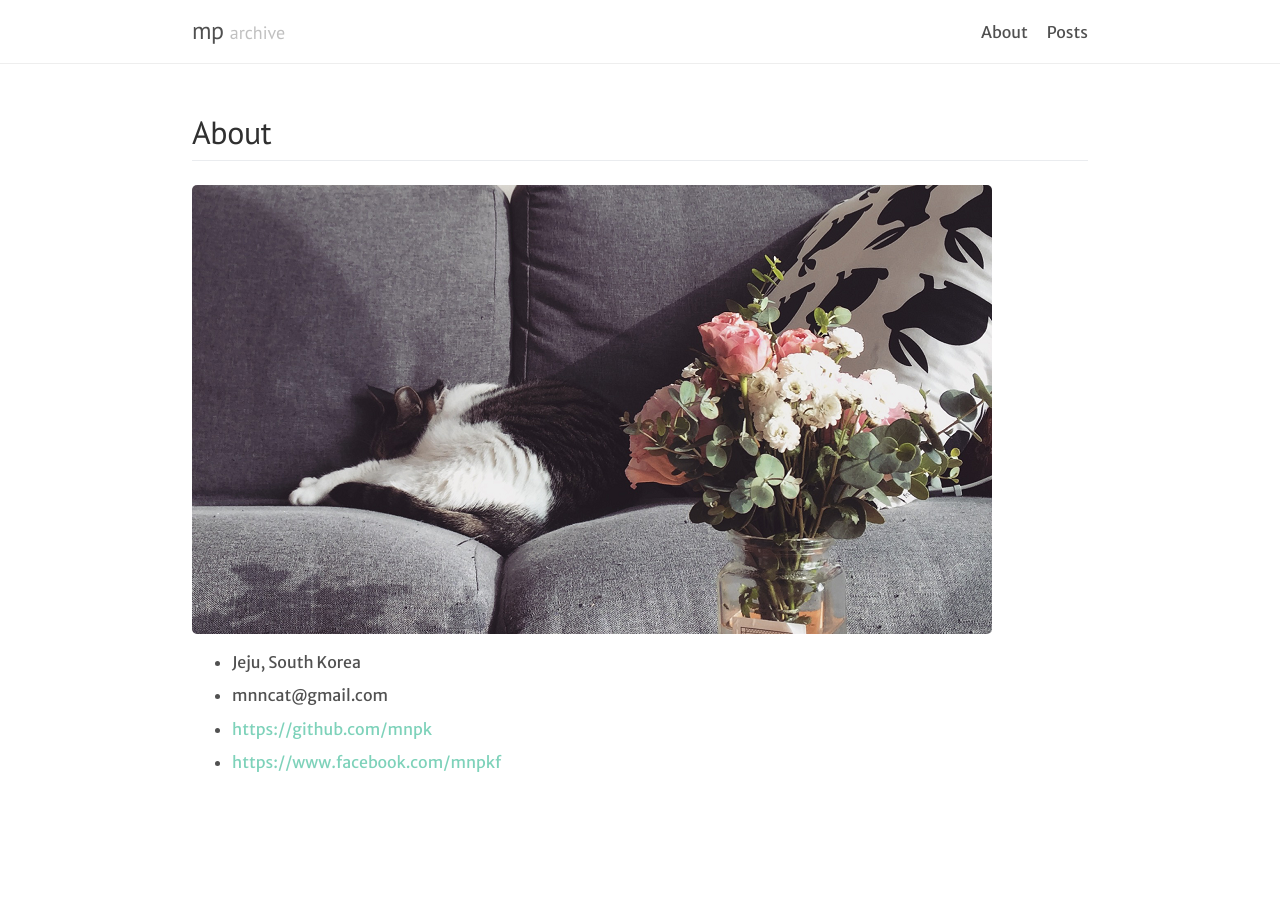
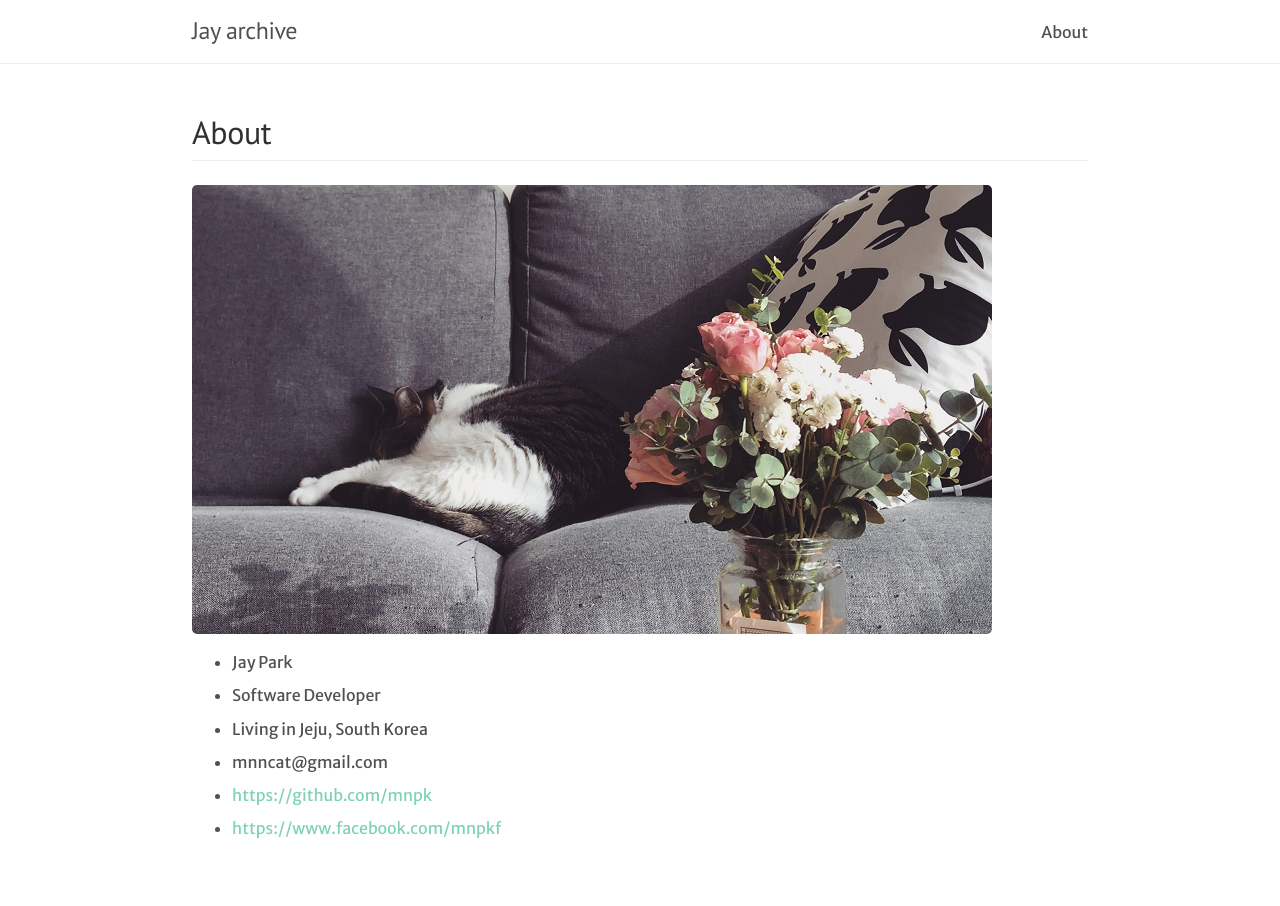
Before and after one commit to mnpk/mnpk.github.io, a Jekyll site: the page built from about.md, in a window 1280 px wide. Built offline with Jekyll 4.4.1, drawn with Linux system fonts in a browser that asks for light colours.

Commit message:
change blog and author name, also remove post link in header

```diff
--- a/_config.yml
+++ b/_config.yml
@@ -4,8 +4,8 @@
 #permalink:           pretty
 
 # Setup
-title:               mp
-tagline:             'archive'
+title:               Jay archive
+tagline:             ''
 description:         ''
 url:                 http://mnpk.github.io
 baseurl:             ''
@@ -13,7 +13,7 @@ paginate:            5
 
 # About/contact
 author:
-  name:              mnpk
+  name:              Jay
   url:               https://mnpk.github.io/
   email:             mnncat@gmail.com
 
@@ -21,6 +21,6 @@ author:
 version:             1.0.0
 
 # gem required
-gems:
+plugins:
   - jekyll-feed
   - jekyll-paginate
--- a/_layouts/default.html
+++ b/_layouts/default.html
@@ -24,7 +24,7 @@
           </h2>
           <nav class="site-nav">
             <a href="/about">About</a>
-            <a href="/">Posts</a>
+            <!-- <a href="/">Posts</a> -->
             <!-- <a href="/slide">Slides</a> -->
           </nav>
         </div>
--- a/about.md
+++ b/about.md
@@ -5,8 +5,9 @@ title: About
 
 ![about](public/about.png)
 
-
-- Jeju, South Korea
+- Jay Park
+- Software Developer
+- Living in Jeju, South Korea
 - mnncat@gmail.com
 - [https://github.com/mnpk](https://github.com/mnpk)
 - [https://www.facebook.com/mnpkf](https://www.facebook.com/mnpkf)
```
